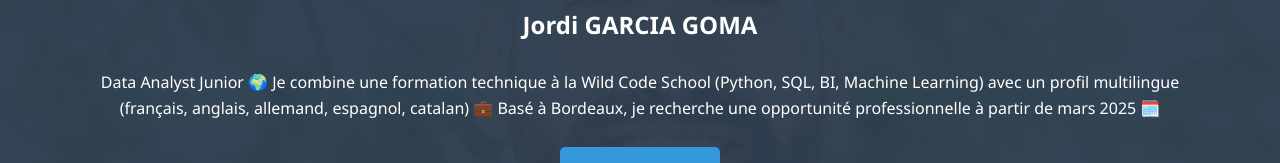
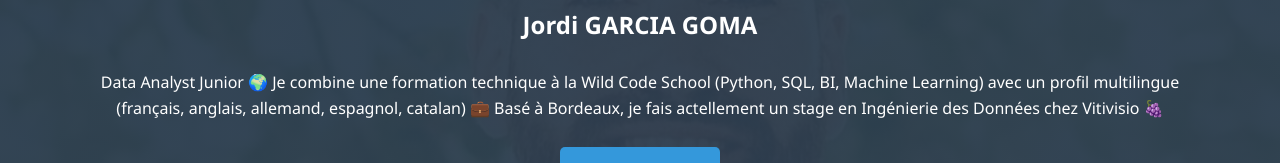
Before and after one commit to jordigarciag/jordigarciag.github.io, a plain HTML site: page index.html in a window 1280 px wide. Shown: the part 368-531 px from the top of the page. Drawn offline with Linux system fonts and the light colour scheme.

Commit message:
ajout stage

```diff
--- a/index.html
+++ b/index.html
@@ -113,7 +113,7 @@
     <section id="about">
         <div class="container">
             <h2>Jordi GARCIA GOMA</h2><br>
-            <p>Data Analyst Junior 🌍 Je combine une formation technique à la Wild Code School (Python, SQL, BI, Machine Learning) avec un profil multilingue (français, anglais, allemand, espagnol, catalan) 💼 Basé à Bordeaux, je recherche une opportunité professionnelle à partir de mars 2025 🗓️</p>
+            <p>Data Analyst Junior 🌍 Je combine une formation technique à la Wild Code School (Python, SQL, BI, Machine Learning) avec un profil multilingue (français, anglais, allemand, espagnol, catalan) 💼 Basé à Bordeaux, je fais actellement un stage en Ingénierie des Données chez Vitivisio 🍇</p>
             <br><a href="https://drive.google.com/file/d/16wPa3TwQf-vEflAHpZzU42NFdbJt94l-/view?usp=sharing" class="btn" target="_blank">Télécharger CV</a>
         </div>
     </section>
```
